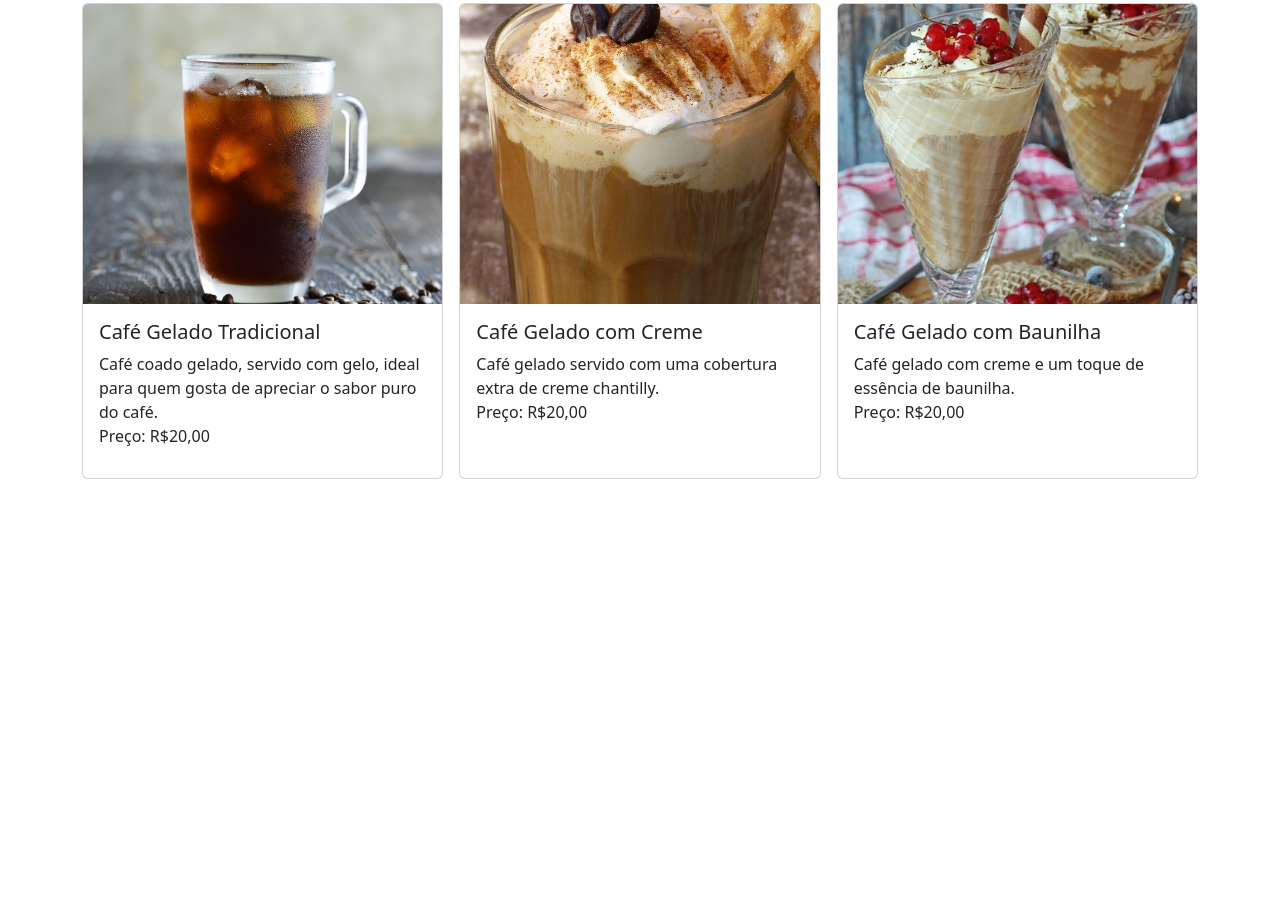
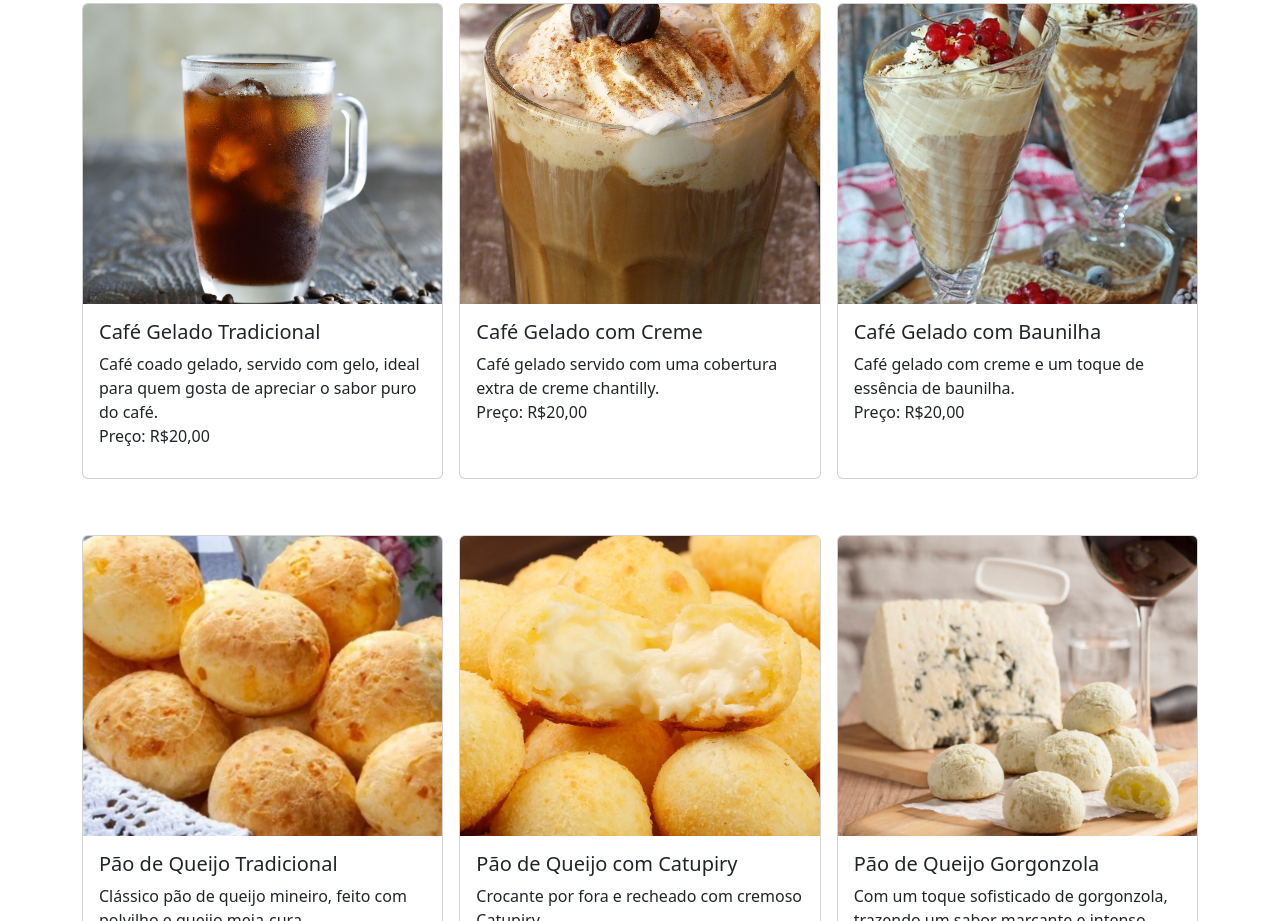
Before and after one commit to mrguerreiro/cafeteria, a plain HTML site: page index.html in a window 1280 px wide. Shown: the part 2624-3545 px from the top of the page. Before the commit the page ends 3191 px from the top, so only its background shows below. Drawn offline with nearby package versions, Linux system fonts and the light colour scheme.

Commit message:
Quarto commit

```diff
--- a/index.html
+++ b/index.html
@@ -227,7 +227,7 @@
             <button class="nav-link" id="iced-coffee-tab" data-bs-toggle="tab" data-bs-target="#iced-coffee-tab-pane" type="button" role="tab" aria-controls="iced-coffee-tab-pane" aria-selected="false">Gelados</button>
           </li>
           <li class="nav-item" role="presentation">
-            <button class="nav-link" id="specials-coffee-tab" data-bs-toggle="tab" data-bs-target="#specials-coffee-tab-pane" type="button" role="tab" aria-controls="specials-coffee-tab-pane" aria-selected="false">Especiais</button>
+            <button class="nav-link" id="specials-coffee-tab" data-bs-toggle="tab" data-bs-target="#specials-coffee-tab-pane" type="button" role="tab" aria-controls="specials-coffee-tab-pane" aria-selected="false">Pão de Queijo</button>
           </li>
         </ul>
         <div class="tab-content" id="myTabContent">
@@ -348,7 +348,39 @@
                   </div>
                 </div>
               </div>
-          <div class="tab-pane fade" id="specials-coffee-tab-pane" role="tabpanel" aria-labelledby="disabled-tab" tabindex="0">Cafés Especiais</div>
+            </div>
+          </div>
+          <div class="tab-pane fade" id="specials-coffee-tab-pane" role="tabpanel" aria-labelledby="disabled-tab" tabindex="0">Pão de Queijo</div>
+            <div class="row row-cols-1 row-cols-md-3 g-3 mt-3">
+              <div class="col">
+                <div class="card card-menu">
+                  <img src="assets/images/paoTradicional.webp" class="card-img-top" alt="café expresso">
+                  <div class="card-body">
+                    <h5 class="card-title">Pão de Queijo Tradicional</h5>
+                    <p class="card-text coffee-text">Clássico pão de queijo mineiro, feito com polvilho e queijo meia-cura<br>Preço: R$8,00</p>
+                  </div>
+                </div>
+              </div>
+              <div class="col">
+                <div class="card card-menu">
+                  <img src="assets/images/paocatupiry.webp" class="card-img-top" alt="café expresso">
+                  <div class="card-body">
+                    <h5 class="card-title">Pão de Queijo com Catupiry</h5>
+                    <p class="card-text coffee-text">Crocante por fora e recheado com cremoso Catupiry.<br>Preço: R$8,00</p>
+                  </div>
+                </div>
+              </div>
+              <div class="col">
+                <div class="card card-menu">
+                  <img src="assets/images/paoGorgonzola.jpg" class="card-img-top" alt="café expresso">
+                  <div class="card-body">
+                    <h5 class="card-title">Pão de Queijo Gorgonzola</h5>
+                    <p class="card-text coffee-text">Com um toque sofisticado de gorgonzola, trazendo um sabor marcante e intenso.<br>Preço: R$8,00</p>
+                  </div>
+                </div>
+              </div>
+            </div>
+          </div>
         </div>
       </section>
     </main>
```
Also changed, not shown: assets/images/paoGorgonzola.jpg (added), assets/images/paoTradicional.webp (added), assets/images/paocatupiry.webp (added). Lines whose indentation alone changed are shown as unchanged.
